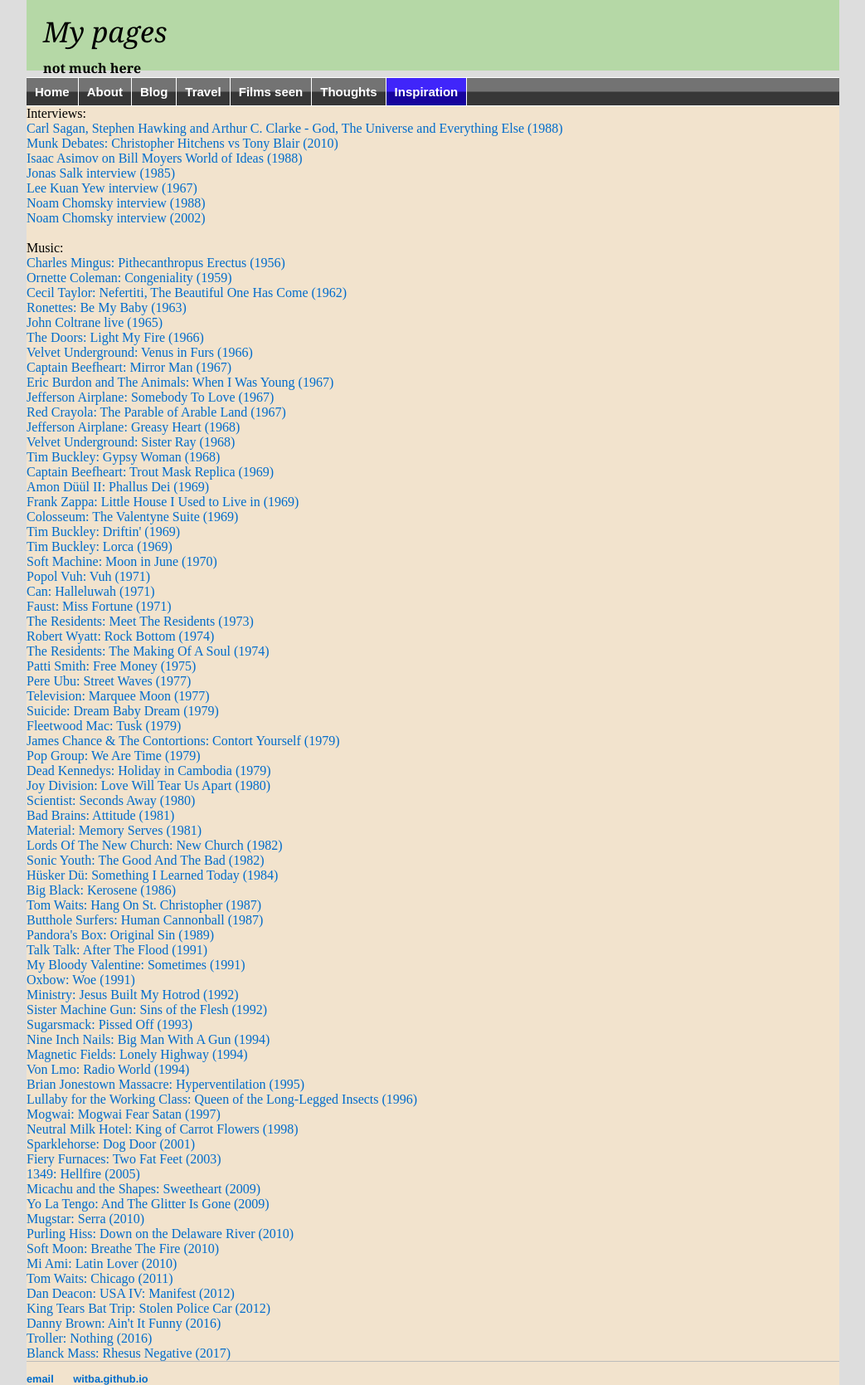
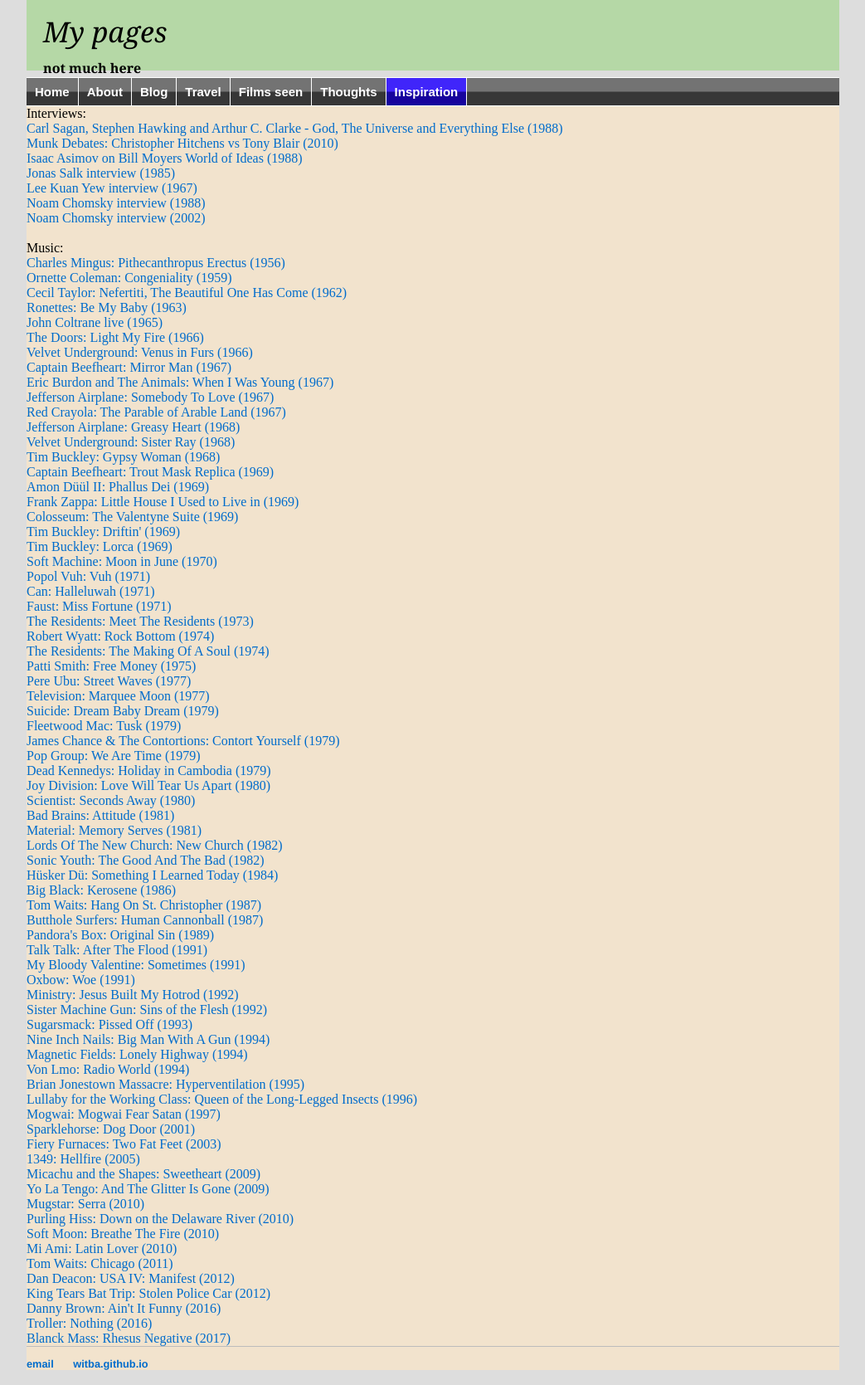
Before and after one commit to witba/witba.github.io, a Jekyll site: the page built from inspiration/index.html, in a window 1280 px wide. Shown: the whole page at 83% size, without its empty margins (118-1161 px from the left). Built offline with Jekyll 4.4.1, drawn with Linux system fonts in a browser that asks for light colours.

Commit message:
Update index.html

```diff
--- a/inspiration/index.html
+++ b/inspiration/index.html
@@ -72,7 +72,6 @@
 <a href="https://www.youtube.com/watch?v=cUd-Osj6L4I" target=_blank>Brian Jonestown Massacre: Hyperventilation (1995)</a><br>
 <a href="https://www.youtube.com/watch?v=hwSq8Bpj7CQ" target=_blank>Lullaby for the Working Class: Queen of the Long-Legged Insects (1996)</a><br>
 <a href="https://www.youtube.com/watch?v=du4JbfK5okA" target=_blank>Mogwai: Mogwai Fear Satan (1997)</a><br>
-<a href="https://www.youtube.com/watch?v=zJTl4EyY_Hk" target=_blank>Neutral Milk Hotel: King of Carrot Flowers (1998)</a><br>
 <a href="https://www.youtube.com/watch?v=gU2nirQ2bZU" target=_blank>Sparklehorse: Dog Door (2001)</a><br>
 <a href="https://www.youtube.com/watch?v=FIMvM89LIrg" target=_blank>Fiery Furnaces: Two Fat Feet (2003)</a><br>
 <a href="https://www.youtube.com/watch?v=VZug9y81Axk" target=_blank>1349: Hellfire (2005)</a><br>
```
